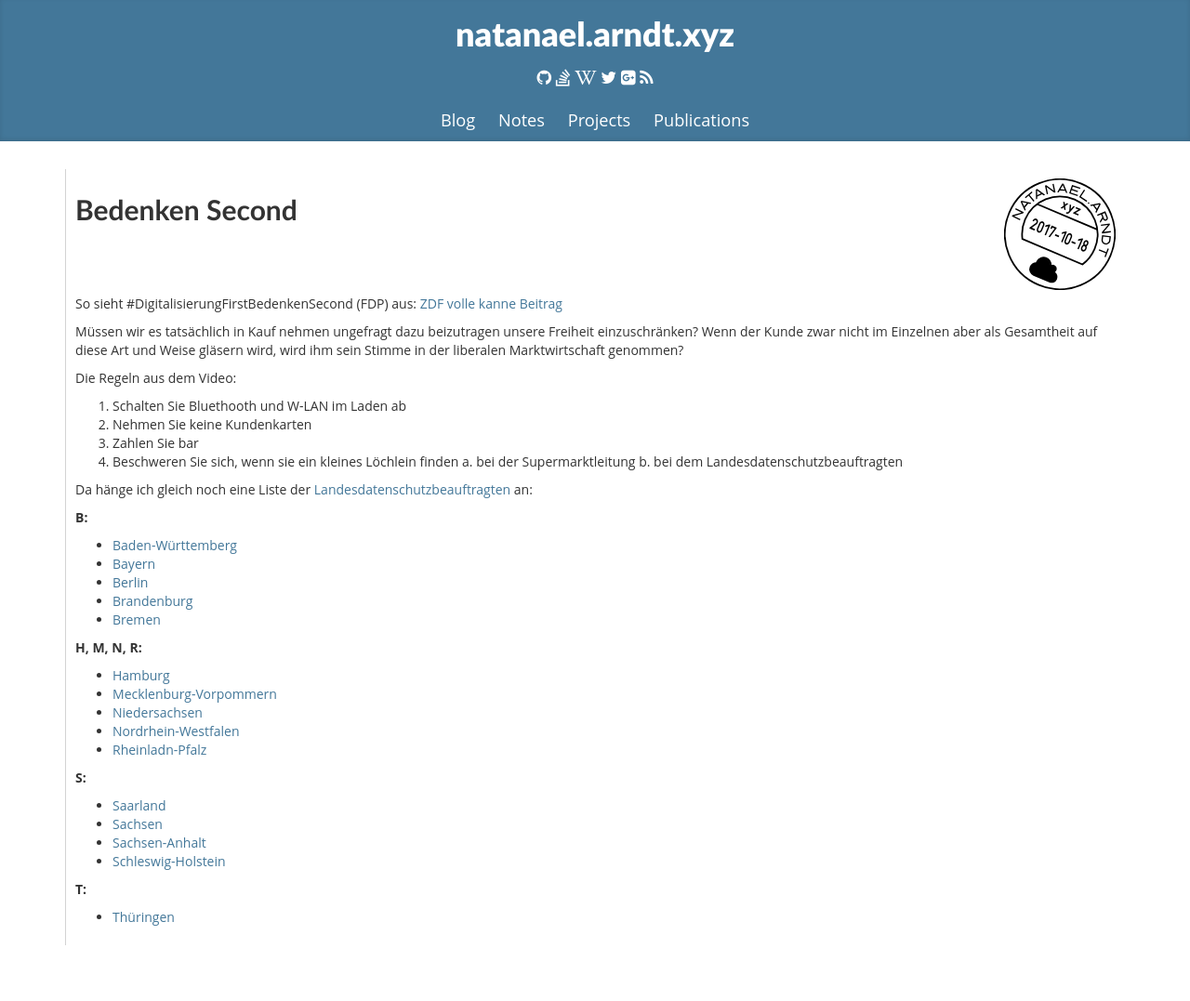
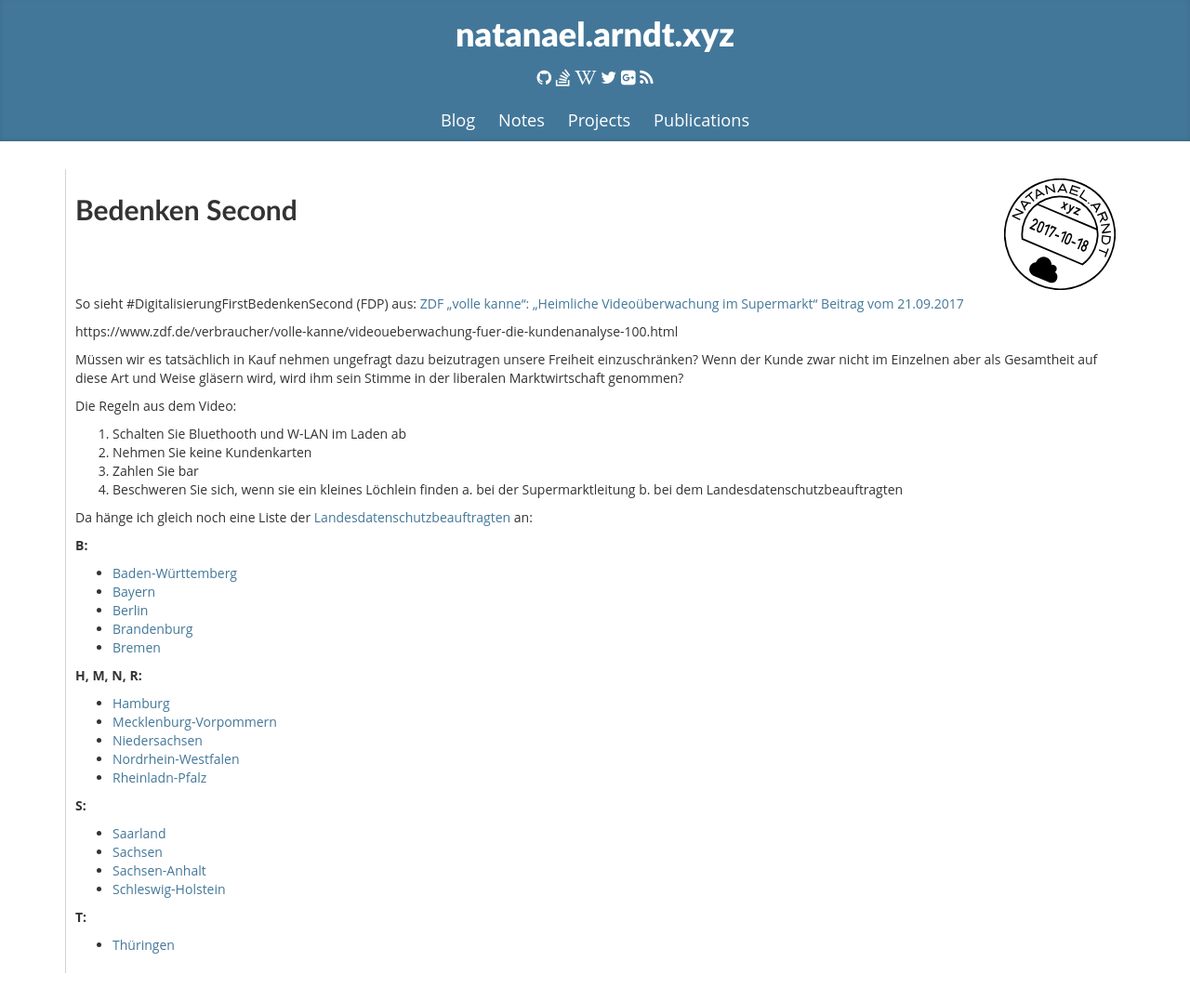
Before and after one commit to white-gecko/natanael.arndt.xyz, a Jekyll site: the page built from _posts/2017-10-18-bedenken-second.md, in a window 1280 px wide. Shown: the whole page at 93% size. Built offline with Jekyll 4.4.1, drawn with Linux system fonts in a browser that asks for light colours; before the commit the page ends 1047 px from its top, so only the background shows below that.

Commit message:
Update link

```diff
--- a/_posts/2017-10-18-bedenken-second.md
+++ b/_posts/2017-10-18-bedenken-second.md
@@ -5,7 +5,9 @@ tags: ["Digitalisierung","DigitalisierungFirstBedenkenSecond","Überwachung"]
 date: 2017-10-18 16:03:00+02:00
 ---
 
-So sieht #DigitalisierungFirstBedenkenSecond (FDP) aus: [ZDF volle kanne Beitrag](https://rodlzdf-a.akamaihd.net/none/zdf/17/09/170921_clip_1_vks/1/170921_clip_1_vks_2328k_p35v13.mp4)
+So sieht #DigitalisierungFirstBedenkenSecond (FDP) aus: [ZDF „volle kanne“: „Heimliche Videoüberwachung im Supermarkt“ Beitrag vom 21.09.2017](https://www.zdf.de/verbraucher/volle-kanne/videoueberwachung-fuer-die-kundenanalyse-100.html)
+
+https://www.zdf.de/verbraucher/volle-kanne/videoueberwachung-fuer-die-kundenanalyse-100.html
 
 Müssen wir es tatsächlich in Kauf nehmen ungefragt dazu beizutragen unsere Freiheit einzuschränken?
 Wenn der Kunde zwar nicht im Einzelnen aber als Gesamtheit auf diese Art und Weise gläsern wird, wird ihm sein Stimme in der liberalen Marktwirtschaft genommen?
```
